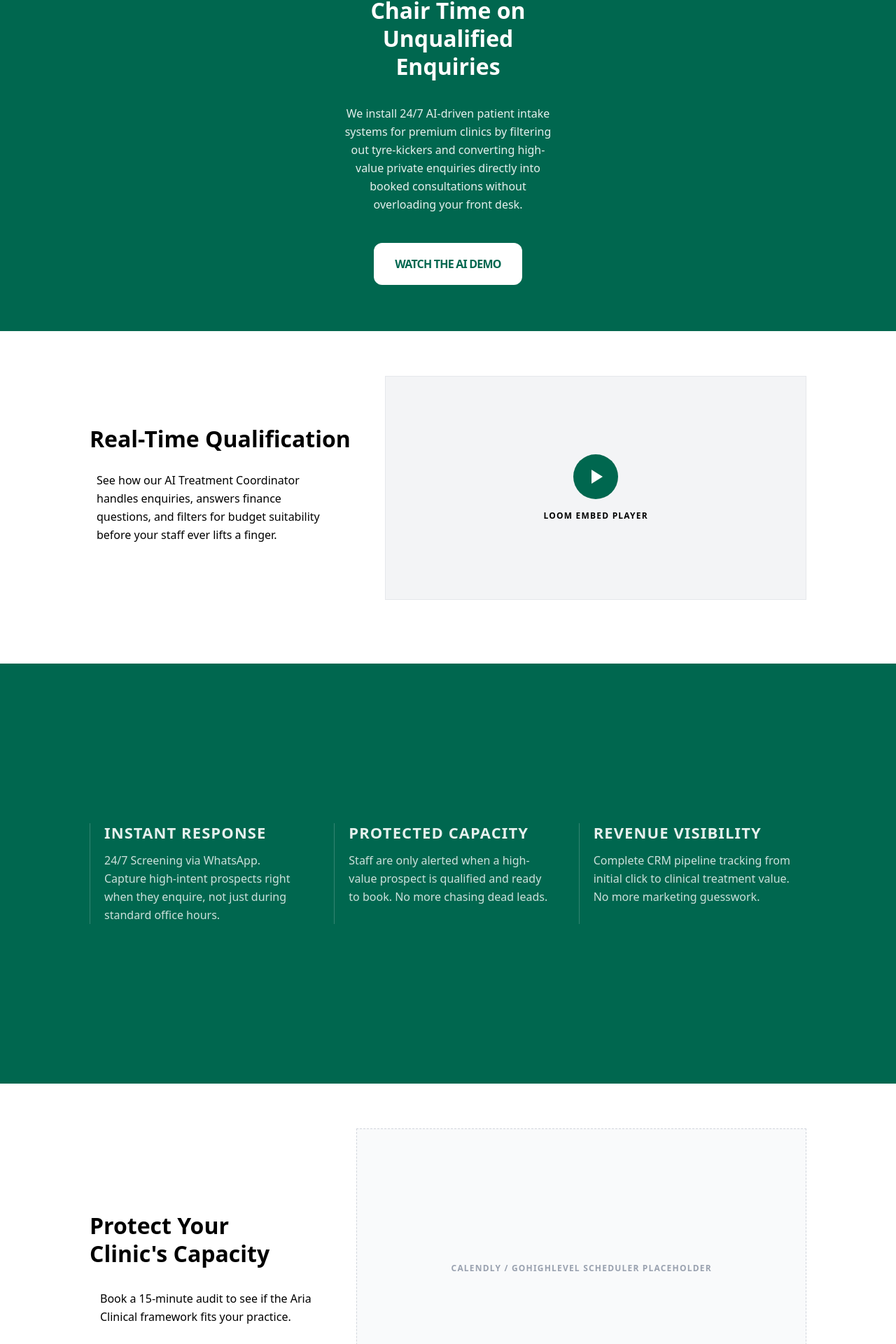
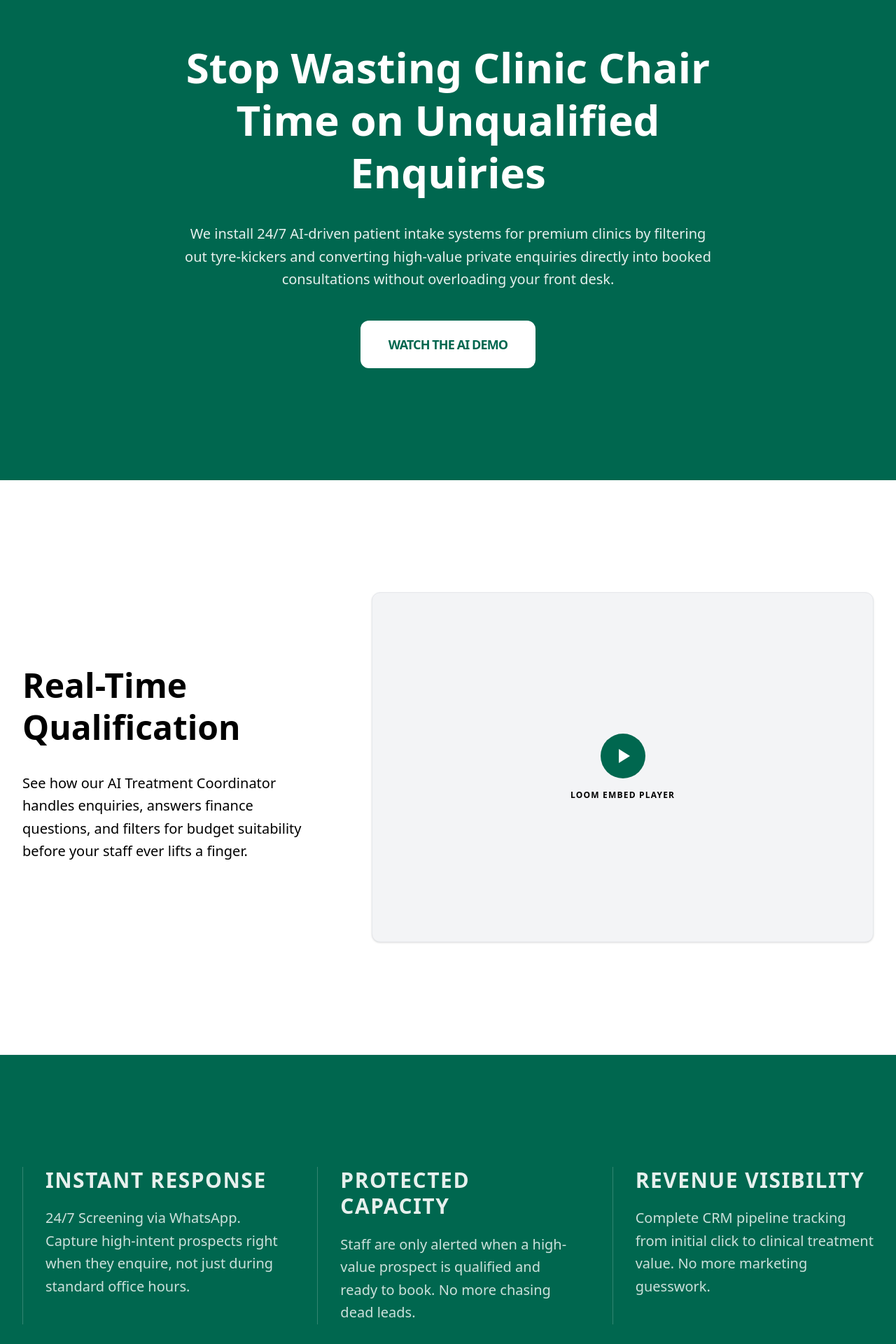
Before and after one commit to bogdan-911/Aria-Clinical, a Next.js app: page / in a window 1280 px wide. Shown: the part 177-2097 px from the top of the page at 70% size. Built offline with nearby package versions, Linux system fonts and the light colour scheme.

Commit message:
Update page.tsx

```diff
--- a/app/page.tsx
+++ b/app/page.tsx
@@ -2,7 +2,7 @@ import Link from 'next/link';
 
 export default function Page() {
   return (
-    <div className="min-h-screen bg-[#00674F]">
+    <div className="min-h-[100dvh] bg-[#00674F] flex flex-col">
       {/* FIXED HEADER */}
       <header className="fixed top-0 w-full z-50 bg-[#00674F] border-b border-emerald-800/50 flex items-center justify-between px-6 sm:px-8 h-[60px] shadow-sm">
         <div className="flex items-center gap-3">
@@ -17,25 +17,25 @@ export default function Page() {
         </nav>
       </header>
 
-      <main className="pt-[60px] bg-[#00674F]">
+      <main className="pt-[60px] bg-[#00674F] flex-grow">
         {/* SECTION 1: THE ABOVE-THE-FOLD HOOK (Hero Section) */}
-        <section className="bg-[#00674F] text-white pt-[80px] pb-[90px] h-[590px] px-6 sm:px-8 flex flex-col justify-center text-center">
-          <div className="max-w-4xl mx-auto">
-            <p className="text-[10px] sm:text-xs uppercase tracking-[0.3em] font-semibold mb-3 sm:mb-4 opacity-80">
+        <section className="bg-[#00674F] text-white pt-[80px] pb-[90px] md:pt-32 md:pb-32 lg:pt-40 lg:pb-40 h-[590px] md:h-auto px-6 sm:px-8 flex flex-col justify-center text-center">
+          <div className="max-w-4xl lg:max-w-5xl mx-auto">
+            <p className="text-[10px] sm:text-xs md:text-sm uppercase tracking-[0.3em] font-semibold mb-3 sm:mb-4 opacity-80">
             </p>
 
-            <h1 className="text-[32px] font-bold leading-tight mb-4 sm:mb-6 pt-0 w-full max-w-[326px] mx-auto">
+            <h1 className="text-[32px] md:text-5xl lg:text-6xl font-bold leading-tight mb-4 sm:mb-6 pt-0 w-full max-w-[326px] md:max-w-3xl lg:max-w-4xl mx-auto">
               Stop Wasting Clinic Chair Time on Unqualified Enquiries
             </h1>
 
-            <p className="text-base opacity-90 pl-0 pt-[10px] pb-[10px] w-full max-w-[300px] mx-auto mb-6 sm:mb-8 leading-relaxed">
+            <p className="text-base md:text-lg lg:text-xl opacity-90 pl-0 pt-[10px] pb-[10px] w-full max-w-[300px] md:max-w-2xl lg:max-w-3xl mx-auto mb-6 sm:mb-8 leading-relaxed">
               We install 24/7 AI-driven patient intake systems for premium clinics by filtering out tyre-kickers and converting high-value private enquiries directly into booked consultations without overloading your front desk.
             </p>
 
-            <div className="mt-4 flex justify-center">
+            <div className="mt-4 md:mt-8 flex justify-center">
               <a
                 href="#demo"
-                className="inline-block bg-white text-[#00674F] font-bold uppercase tracking-tighter hover:bg-gray-100 transition-colors text-[16px] px-[30px] py-[18px] rounded-[12px] m-0"
+                className="inline-block bg-white text-[#00674F] font-bold uppercase tracking-tighter hover:bg-gray-100 transition-colors text-[16px] md:text-lg px-[30px] md:px-10 py-[18px] md:py-5 rounded-[12px] m-0"
               >
                  Watch the AI Demo
               </a>
@@ -44,19 +44,19 @@ export default function Page() {
         </section>
 
         {/* SECTION 2: THE VIDEO ASSET (The Proof) */}
-        <section id="demo" className="scroll-mt-[60px] bg-white pt-16 pb-[90px] px-6 sm:px-8 border-b border-gray-100">
-          <div className="max-w-5xl mx-auto flex flex-col md:grid md:grid-cols-5 gap-8 items-center">
+        <section id="demo" className="scroll-mt-[60px] bg-white pt-16 md:pt-32 pb-[90px] md:pb-32 lg:pt-40 lg:pb-40 px-6 sm:px-8 border-b border-gray-100">
+          <div className="max-w-5xl lg:max-w-6xl xl:max-w-7xl mx-auto flex flex-col md:grid md:grid-cols-5 gap-8 items-center">
             <div className="md:col-span-2 text-center md:text-left">
-              <h2 className="text-[32px] font-bold mb-3 sm:mb-4 text-black text-balance leading-tight">
+              <h2 className="text-[32px] md:text-4xl lg:text-5xl font-bold mb-3 sm:mb-4 md:mb-6 text-black text-balance leading-tight">
                 Real-Time Qualification
               </h2>
-              <p className="text-[16px] text-black pt-[10px] pb-[10px] px-[10px] leading-relaxed text-balance">
+              <p className="text-[16px] md:text-lg lg:text-xl text-black pt-[10px] pb-[10px] px-[10px] md:px-0 leading-relaxed text-balance">
                 See how our AI Treatment Coordinator handles enquiries, answers finance questions, and filters for budget suitability before your staff ever lifts a finger.
               </p>
             </div>
 
             {/* Responsive placeholder for Loom video */}
-            <div className="md:col-span-3 w-full aspect-video md:aspect-auto md:h-64 lg:h-80 bg-gray-100 border border-gray-200 flex flex-col items-center justify-center relative">
+            <div className="md:col-span-3 w-full aspect-video md:aspect-auto md:h-[400px] lg:h-[500px] bg-gray-100 border border-gray-200 flex flex-col items-center justify-center relative rounded-xl overflow-hidden shadow-sm">
               <div className="w-12 h-12 sm:w-16 sm:h-16 rounded-full bg-[#00674F] flex items-center justify-center cursor-pointer hover:scale-105 transition-transform">
                 <div className="w-0 h-0 border-t-[8px] sm:border-t-[10px] border-t-transparent border-l-[12px] sm:border-l-[16px] border-l-white border-b-[8px] sm:border-b-[10px] border-b-transparent ml-1"></div>
               </div>
@@ -68,34 +68,34 @@ export default function Page() {
         </section>
 
         {/* SECTION 3: THE "AGENCY TRAUMA" ANTIDOTE (The 3 Pillars) */}
-        <section id="why-us" className="scroll-mt-[60px] bg-[#00674F] text-white pt-[80px] pb-[80px] px-6 sm:px-8 h-[600px] flex flex-col justify-center">
-          <div className="max-w-5xl mx-auto flex flex-col md:grid md:grid-cols-3 gap-8 md:gap-6">
+        <section id="why-us" className="scroll-mt-[60px] bg-[#00674F] text-white pt-[80px] md:pt-32 pb-[80px] md:pb-32 lg:pt-40 lg:pb-40 px-6 sm:px-8 h-[600px] md:h-auto flex flex-col justify-center">
+          <div className="max-w-5xl lg:max-w-6xl xl:max-w-7xl mx-auto flex flex-col md:grid md:grid-cols-3 gap-8 md:gap-10 lg:gap-12">
             {/* Pillar 1 */}
-            <div className="border-l border-white/20 pl-4 md:pl-5">
-              <h3 className="text-[22px] font-bold uppercase tracking-wider mb-2 sm:mb-3 text-white/90 leading-tight">
+            <div className="border-l border-white/20 pl-4 md:pl-6 lg:pl-8">
+              <h3 className="text-[22px] md:text-2xl lg:text-3xl font-bold uppercase tracking-wider mb-2 sm:mb-3 md:mb-5 text-white/90 leading-tight">
                 Instant Response
               </h3>
-              <p className="text-[16px] pr-[20px] leading-relaxed opacity-80">
+              <p className="text-[16px] md:text-lg lg:text-xl pr-[20px] md:pr-0 leading-relaxed opacity-80">
                 24/7 Screening via WhatsApp. Capture high-intent prospects right when they enquire, not just during standard office hours.
               </p>
             </div>
 
             {/* Pillar 2 */}
-            <div className="border-l border-white/20 pl-4 md:pl-5">
-              <h3 className="text-[22px] font-bold uppercase tracking-wider mb-2 sm:mb-3 text-white/90 leading-tight">
+            <div className="border-l border-white/20 pl-4 md:pl-6 lg:pl-8">
+              <h3 className="text-[22px] md:text-2xl lg:text-3xl font-bold uppercase tracking-wider mb-2 sm:mb-3 md:mb-5 text-white/90 leading-tight">
                 Protected Capacity
               </h3>
-              <p className="text-[16px] pr-[20px] leading-relaxed opacity-80">
+              <p className="text-[16px] md:text-lg lg:text-xl pr-[20px] md:pr-0 leading-relaxed opacity-80">
                 Staff are only alerted when a high-value prospect is qualified and ready to book. No more chasing dead leads.
               </p>
             </div>
 
             {/* Pillar 3 */}
-            <div className="border-l border-white/20 pl-4 md:pl-5">
-              <h3 className="text-[22px] font-bold uppercase tracking-wider mb-2 sm:mb-3 text-white/90 leading-tight">
+            <div className="border-l border-white/20 pl-4 md:pl-6 lg:pl-8">
+              <h3 className="text-[22px] md:text-2xl lg:text-3xl font-bold uppercase tracking-wider mb-2 sm:mb-3 md:mb-5 text-white/90 leading-tight">
                 Revenue Visibility
               </h3>
-              <p className="text-[16px] pr-[20px] leading-relaxed opacity-80">
+              <p className="text-[16px] md:text-lg lg:text-xl pr-[20px] md:pr-0 leading-relaxed opacity-80">
                 Complete CRM pipeline tracking from initial click to clinical treatment value. No more marketing guesswork.
               </p>
             </div>
@@ -103,17 +103,17 @@ export default function Page() {
         </section>
 
         {/* SECTION 4: THE BOOKING MECHANISM */}
-        <section id="audit" className="scroll-mt-[60px] bg-white pt-[64px] pb-20 px-6 sm:px-8 flex flex-col">
-          <div className="max-w-5xl mx-auto w-full flex flex-col md:flex-row gap-10 items-center">
-            <div className="w-full md:w-1/3 text-center md:text-left">
-              <h2 className="text-[32px] font-bold mb-3 sm:mb-4 text-black text-balance leading-tight">
+        <section id="audit" className="scroll-mt-[60px] bg-white pt-[64px] md:pt-32 pb-20 md:pb-32 lg:pt-40 lg:pb-40 px-6 sm:px-8 flex flex-col">
+          <div className="max-w-5xl lg:max-w-6xl xl:max-w-7xl mx-auto w-full flex flex-col md:flex-row gap-10 lg:gap-16 items-center">
+            <div className="w-full md:w-[40%] text-center md:text-left">
+              <h2 className="text-[32px] md:text-4xl lg:text-5xl font-bold mb-3 sm:mb-4 md:mb-6 text-black text-balance leading-tight">
                 Protect Your Clinic&apos;s Capacity
               </h2>
-              <p className="text-[16px] text-black pt-[15px] px-[15px] leading-relaxed text-balance">
+              <p className="text-[16px] md:text-lg lg:text-xl text-black pt-[15px] px-[15px] md:px-0 leading-relaxed text-balance">
                 Book a 15-minute audit to see if the Aria Clinical framework fits your practice.
               </p>
             </div>
-            <div className="w-full md:flex-1 min-h-[300px] md:h-[400px] bg-gray-50 border border-dashed border-gray-300 flex items-center justify-center text-gray-400 uppercase tracking-widest text-[10px] sm:text-xs font-bold text-center px-4">
+            <div className="w-full md:w-[60%] min-h-[300px] md:h-[450px] lg:h-[550px] bg-gray-50 border border-dashed border-gray-300 flex items-center justify-center text-gray-400 uppercase tracking-widest text-[10px] sm:text-xs md:text-sm font-bold text-center px-4 rounded-xl shadow-sm">
               Calendly / GoHighLevel Scheduler Placeholder
             </div>
           </div>
```
